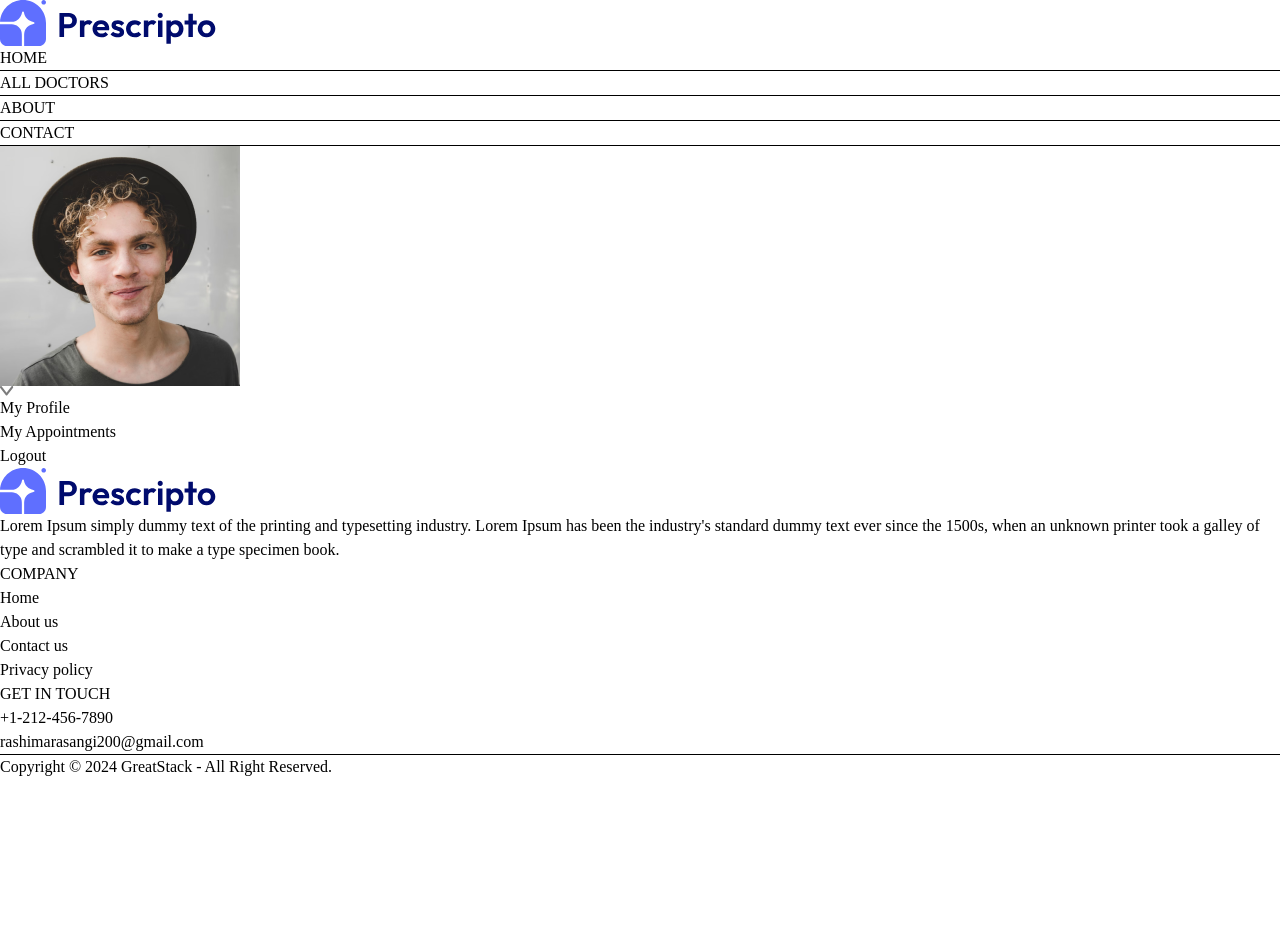
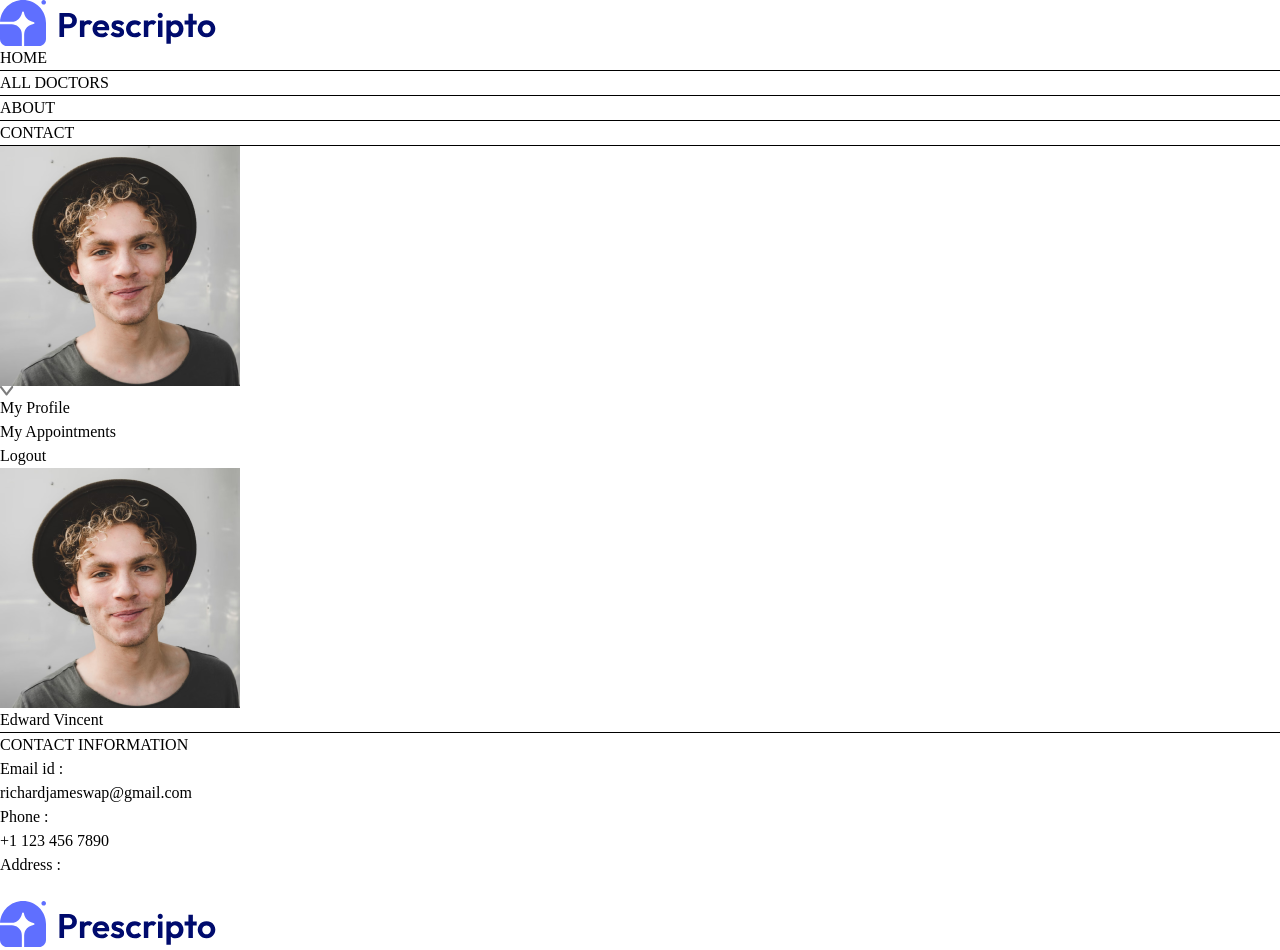
Before and after one commit to rashimarasangi/Prescripto, a React (Vite) app in the folder frontend/: page /myprofile in a window 1280 px wide. Shown: the top 950 px of the page. Before the commit the page ends 800 px from the top, so only its background shows below. Built offline with nearby package versions, Linux system fonts and the light colour scheme.

Commit message:
my profile section is added

```diff
--- a/frontend/src/pages/MyProfile.jsx
+++ b/frontend/src/pages/MyProfile.jsx
@@ -1,9 +1,52 @@
-import React from 'react'
+import React, { useState } from 'react'
+import { assets } from '../assets/assets'
 
 const MyProfile = () => {
+
+  const [userData, setUserData] = useState({
+    name:"Edward Vincent",
+    image:assets.profile_pic,
+    email:'richardjameswap@gmail.com',
+    phone: '+1 123 456 7890',
+    address:{
+      line1:"57th Cross, Richmond",
+      line2:"Circle, Church Road, London"
+    },
+    gender:'Male',
+    dob:'2000-01-20'
+  })
+
+  const [isEdit ,setIsEdit] = useState(false)
   return (
     <div>
-
+      <img src={userData.image} alt="" />
+      {
+        isEdit
+        ?<input type ="text" value={userData.name} onChange={e=> setUserData(prev =>({...prev,name:e.target.value}))}/>
+        :<p>{userData.name}</p>
+      }
+      <hr />
+      <div>
+        <p>CONTACT INFORMATION</p>
+        <div>
+          <p>Email id :</p>
+          <p>{userData.email}</p>
+          <p>Phone :</p>
+          {
+        isEdit
+        ?<input type ="text" value={userData.phone} onChange={e=> setUserData(prev =>({...prev,phone:e.target.value}))}/>
+        :<p>{userData.phone}</p>
+      }
+         <p>Address :</p>
+         {
+          isEdit
+          ?<p></p>
+          :<p>
+            <input type="text" /><input type="text" />
+          </p>
+         }
+        </div>
+      </div>
     </div>
   )
 }
```
